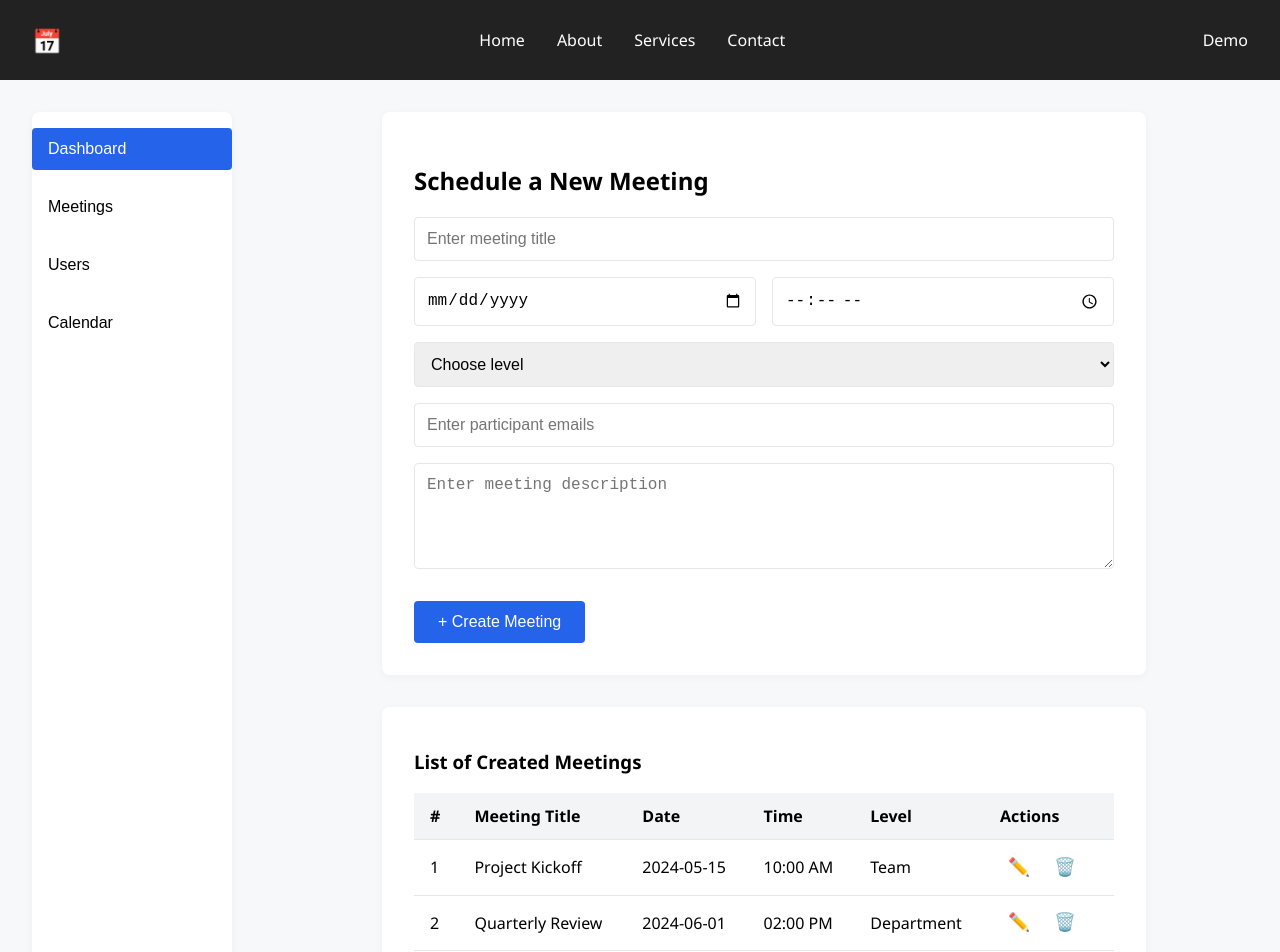
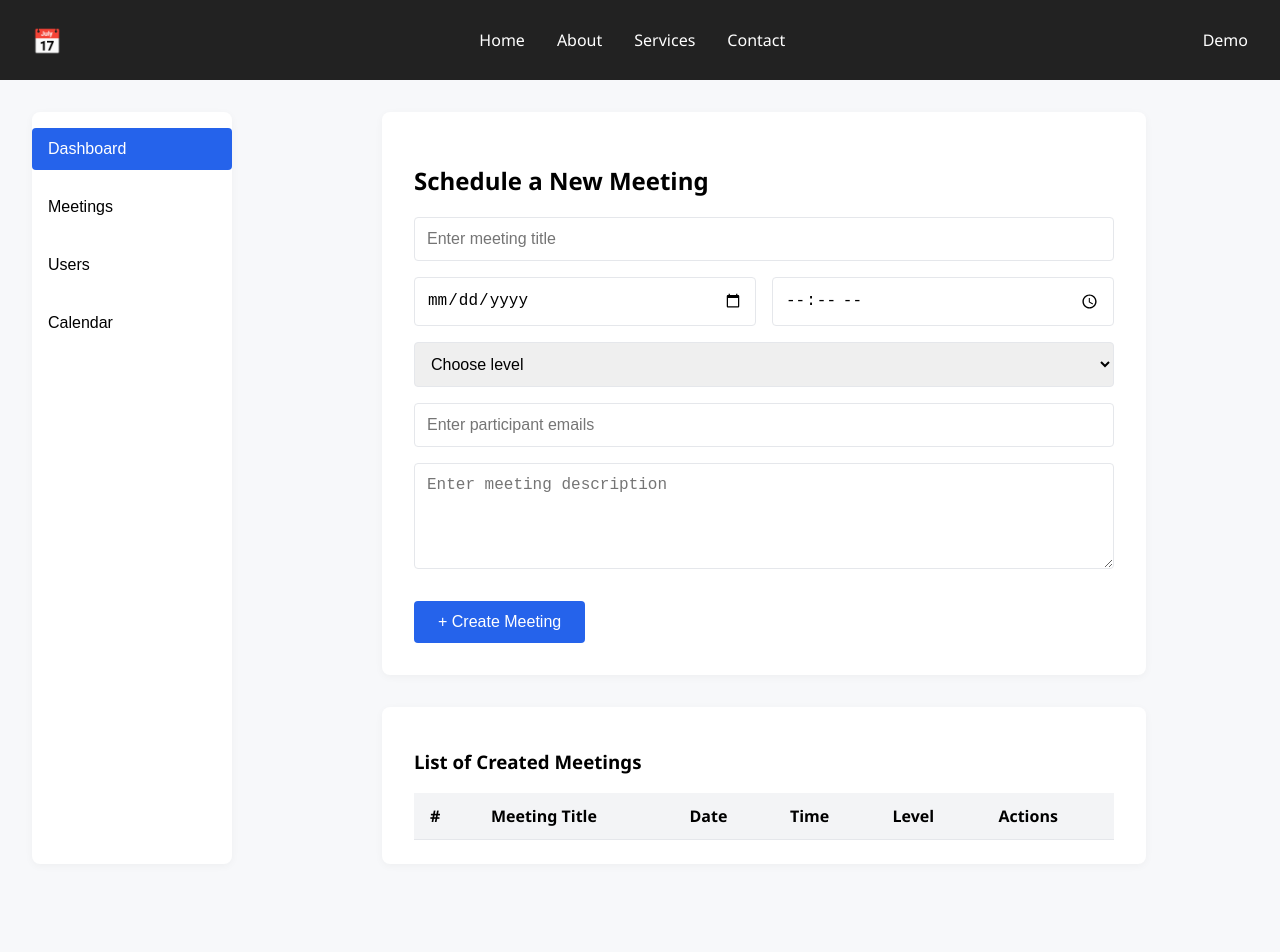
Before and after one commit to ElizaZadura/meeting-calendar, a React (Vite) app: page / in a window 1280 px wide. Shown: the top 952 px of the page. After the commit the page ends 896 px from the top, so only its background shows below. Built offline with nearby package versions, Linux system fonts and the light colour scheme; the HTML template or start-up script is replaced by a standard one.

Commit message:
added edit and delete functionality

```diff
--- a/package.json
+++ b/package.json
@@ -4,7 +4,8 @@
   "private": true,
   "dependencies": {
     "react": "^19.1.0",
-    "react-dom": "^19.1.0"
+    "react-dom": "^19.1.0",
+    "react-time-picker": "^7.0.0"
   },
   "scripts": {
     "dev": "vite",
--- a/src/App.jsx
+++ b/src/App.jsx
@@ -6,22 +6,7 @@ import './App.css';
 
 function App() {
   // Move meetings to state
-  const [meetings, setMeetings] = useState([
-    {
-      id: 1,
-      title: 'Project Kickoff',
-      date: '2024-05-15',
-      time: '10:00 AM',
-      level: 'Team',
-    },
-    {
-      id: 2,
-      title: 'Quarterly Review',
-      date: '2024-06-01',
-      time: '02:00 PM',
-      level: 'Department',
-    },
-  ]);
+  const [meetings, setMeetings] = useState([]);
 
   return (
     <AppLayout>
--- a/src/components/MeetingForm/MeetingForm.jsx
+++ b/src/components/MeetingForm/MeetingForm.jsx
@@ -1,34 +1,84 @@
-import React from 'react';
+import React, { useState } from 'react';
 import './MeetingForm.css';
 
-const MeetingForm = () => (
+const LEVEL_OPTIONS = [
+  { value: '', label: 'Choose level' },
+  { value: 'Team', label: 'Team' },
+  { value: 'Department', label: 'Department' },
+  { value: 'Company', label: 'Company' }
+];
+
+const MeetingForm = ({ meetings, setMeetings }) => {
+  // Local state for form fields
+  const [title, setTitle] = useState('');
+  const [date, setDate] = useState('');
+  const [time, setTime] = useState('');
+  const [level, setLevel] = useState('');
+  const [participants, setParticipants] = useState('');
+  const [description, setDescription] = useState('');
+
+  const handleSubmit = (e) => {
+    e.preventDefault();
+    // Create a new meeting object
+    const newMeeting = {
+      id: Date.now(), // simple unique id
+      title,
+      date,
+      time,
+      level,
+      participants,
+      description,
+    };
+    // Add to meetings list
+    setMeetings([...meetings, newMeeting]);
+    // Clear form
+    setTitle('');
+    setDate('');
+    setTime('');
+    setLevel('');
+    setParticipants('');
+    setDescription('');
+  };
+
+  const handleDelete = (id) => {
+    setMeetings(meetings.filter(meeting => meeting.id !== id));
+  };
+
+  return (
     <div className="meeting-form-container">
       <h2>Schedule a New Meeting</h2>
-    <form className="meeting-form">
+      <form className="meeting-form" onSubmit={handleSubmit}>
         <div className="form-row">
-        <input type="text" placeholder="Enter meeting title" name="title" />
+          <input type="text" placeholder="Enter meeting title" name="title" value={title} onChange={e => setTitle(e.target.value)} required />
         </div>
         <div className="form-row">
-        <input type="date" name="date" />
-        <input type="time" name="time" />
+          <input type="date" name="date" value={date} onChange={e => setDate(e.target.value)} required />
+          <input type="time" name="time" value={time} onChange={e => setTime(e.target.value)} required />
         </div>
         <div className="form-row">
-        <select name="level">
-          <option value="">Choose level</option>
-          <option value="Team">Team</option>
-          <option value="Department">Department</option>
-          <option value="Company">Company</option>
+          <select
+            name="level"
+            value={level}
+            onChange={e => setLevel(e.target.value)}
+            required
+          >
+            {LEVEL_OPTIONS.map(opt => (
+              <option key={opt.value} value={opt.value}>
+                {opt.label}
+              </option>
+            ))}
           </select>
         </div>
         <div className="form-row">
-        <input type="text" placeholder="Enter participant emails" name="participants" />
+          <input type="text" placeholder="Enter participant emails" name="participants" value={participants} onChange={e => setParticipants(e.target.value)} />
         </div>
         <div className="form-row">
-        <textarea placeholder="Enter meeting description" name="description" />
+          <textarea placeholder="Enter meeting description" name="description" value={description} onChange={e => setDescription(e.target.value)} />
         </div>
         <button type="submit" className="create-meeting-btn">+ Create Meeting</button>
       </form>
     </div>
   );
+};
 
 export default MeetingForm;
```
Also changed, not shown: 1 other file (tests, documents, lock files or other folders). Lines whose indentation alone changed are shown as unchanged.
